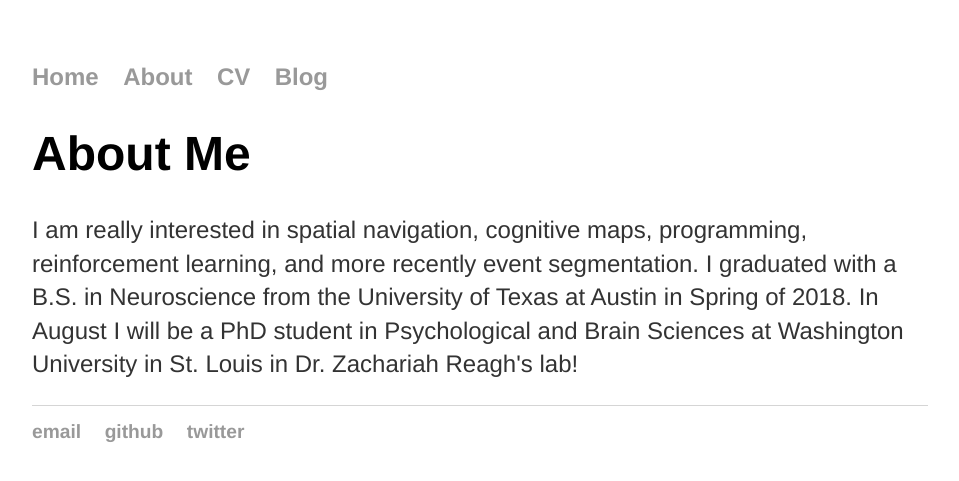
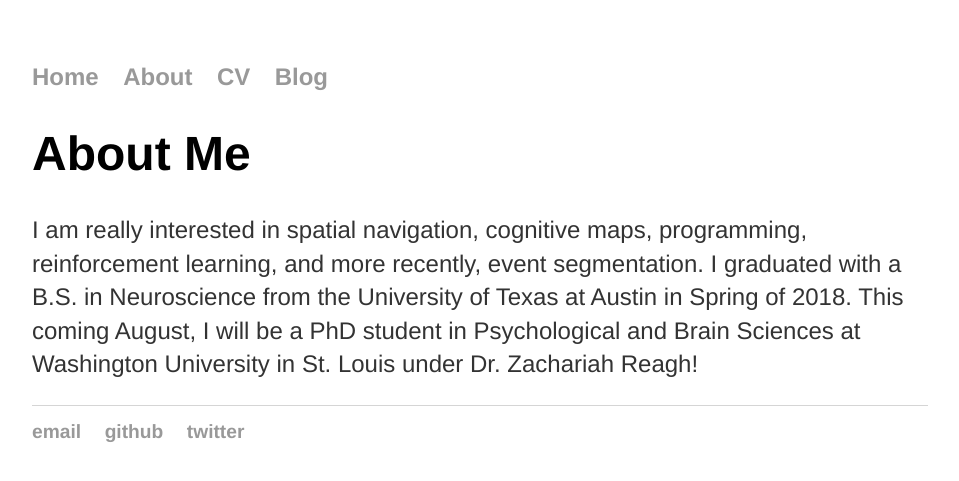
Before and after one commit to atakaragoz/atakaragoz.github.io, a Jekyll site: the page built from about/index.html, in a window 1280 px wide. Shown: the top 481 px of the page, without its empty margins (160-1119 px from the left). Built offline with Jekyll 4.4.1, drawn with Linux system fonts in a browser that asks for light colours.

Commit message:
Update index.html

```diff
--- a/about/index.html
+++ b/about/index.html
@@ -3,7 +3,7 @@
 title: About Me
 ---
 	<h1>{{ page.title }}</h1>
-  <p> I am really interested in spatial navigation, cognitive maps, programming, reinforcement learning, and more recently event segmentation.
-  I graduated with a B.S. in Neuroscience from the University of Texas at Austin in Spring of 2018. In August I will be a PhD student in Psychological and Brain Sciences at Washington University in St. Louis
-in Dr. Zachariah Reagh's lab!
+  <p> I am really interested in spatial navigation, cognitive maps, programming, reinforcement learning, and more recently, event segmentation.
+  I graduated with a B.S. in Neuroscience from the University of Texas at Austin in Spring of 2018. This coming August, I will be a PhD student in Psychological and Brain Sciences at Washington University in St. Louis
+under Dr. Zachariah Reagh!
   </p>
```
